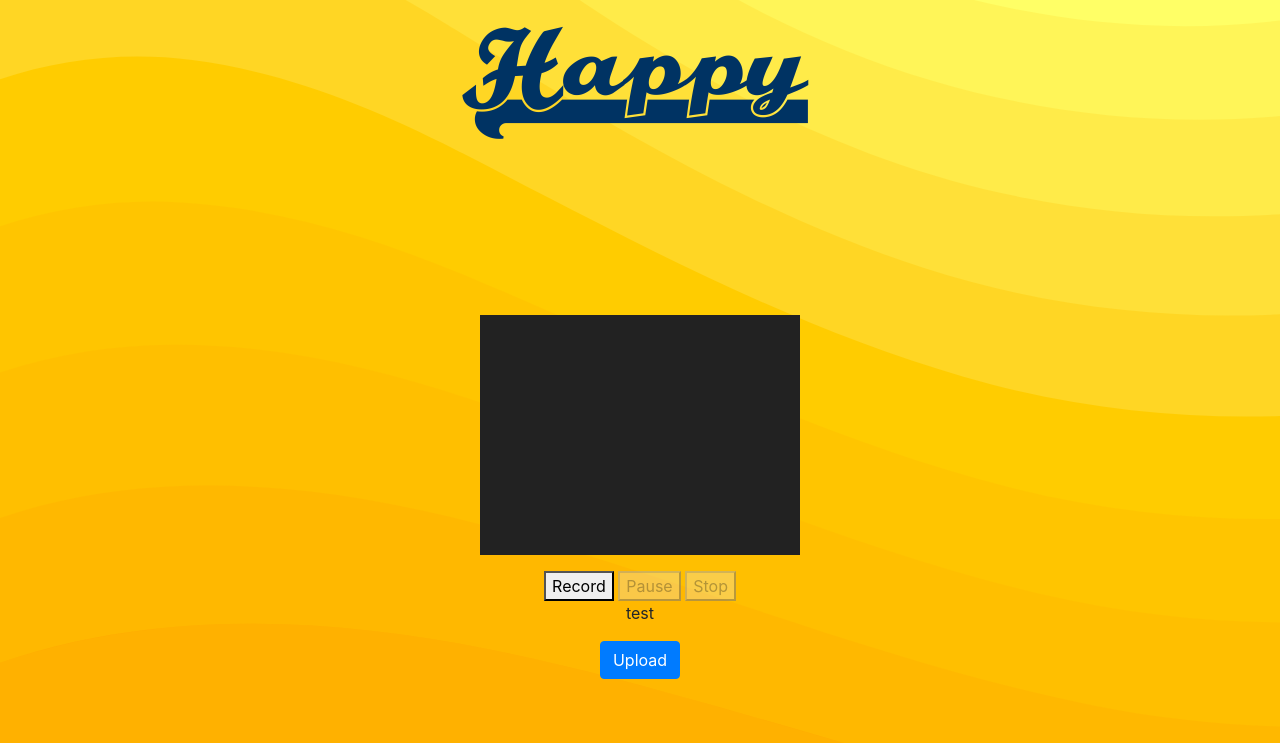
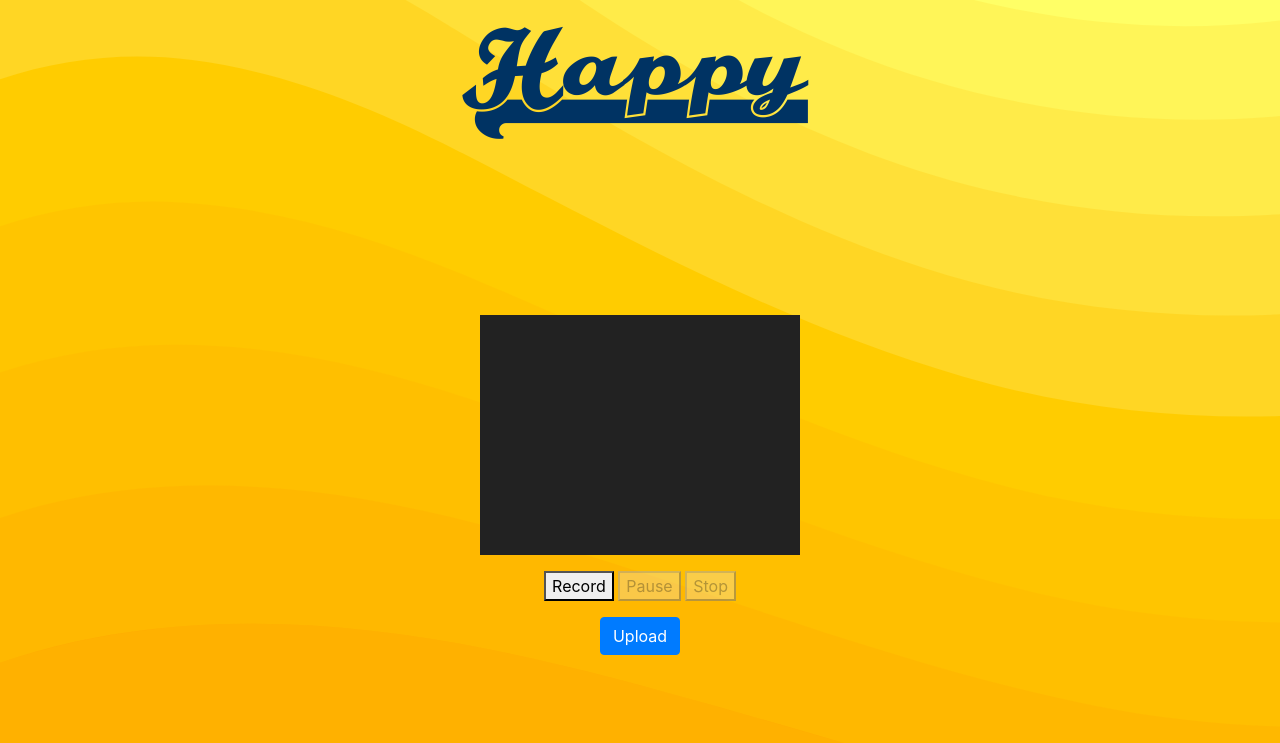
Before and after one commit to borisyue1/Happy, a Flask app: page / in a window 1280 px wide. Shown: the part 57-800 px from the top of the page. Run offline with Flask 2, Linux system fonts and the light colour scheme; some libraries are stand-ins or nearby versions.

Commit message:
update index

```diff
--- a/app/templates/index.html
+++ b/app/templates/index.html
@@ -63,17 +63,19 @@
 	    </div>
 	    <div class="col-8">
 
-			<div id="container">
+			<div class="container">
 			<div style = "text-align:center;">
 				<video controls autoplay></video><br>
 				<button id="rec" onclick="onBtnRecordClicked()">Record</button>
 				<button id="pauseRes"   onclick="onPauseResumeClicked()" disabled>Pause</button>
 				<button id="stop"  onclick="onBtnStopClicked()" disabled>Stop</button>
 			</div>
-			<a id="downloadLink" download="mediarecorder.webm" name="mediarecorder.webm" href></a>
-			<p id="data">test</p>
+			</div>
+			<div class="container">
+				<a id="downloadLink" download="mediarecorder.webm" name="mediarecorder.webm" href></a>
+				<p id="data"></p>
+			</div>
 
-			</div>
 
 
 
```
